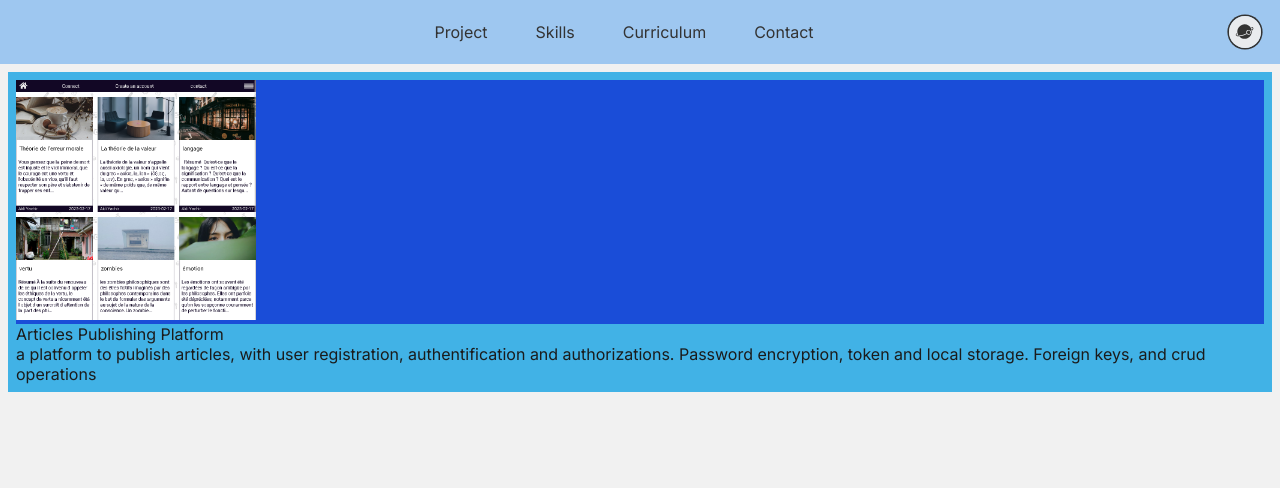
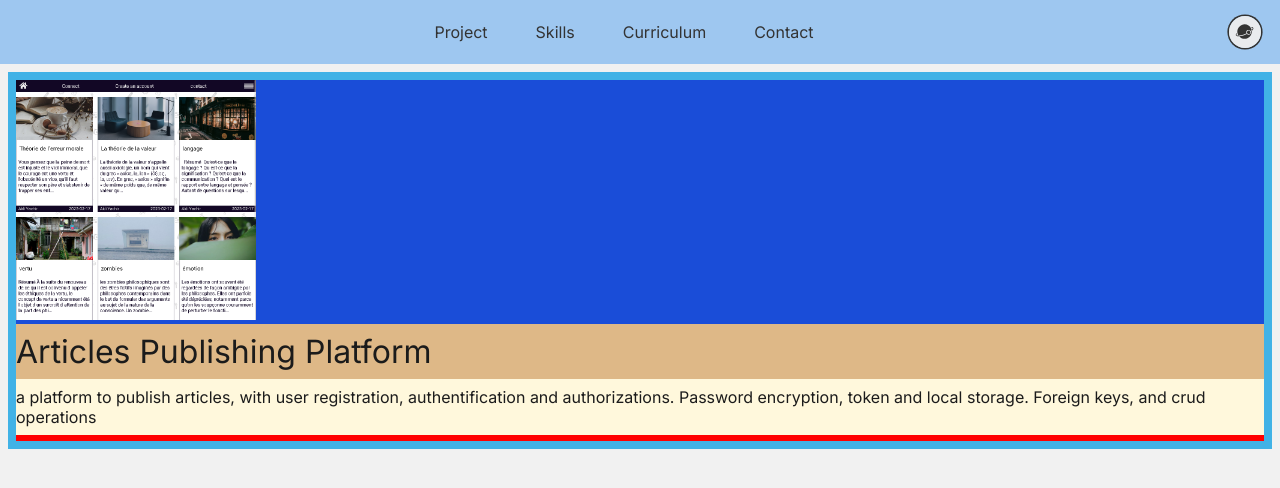
Before and after one commit to akliyachir/portfolio, a React (Vite) app: page / in a window 1280 px wide. Shown: the top 488 px of the page. Built offline with nearby package versions, Linux system fonts and the light colour scheme.

Commit message:
automatizing project card content

```diff
--- a/src/Components/4-ProjectSection/ProjectSection.jsx
+++ b/src/Components/4-ProjectSection/ProjectSection.jsx
@@ -9,17 +9,21 @@ export default function ProjectSection() {
 				const {
 					id,
 					project_name,
-					project_technologies,
 					project_description,
 					project_image_preview,
+					project_link,
+					project_github_repository,
+					project_tech,
 				} = item;
 				return (
 					<ProjectCard
 						key={id}
 						project_name={project_name}
-						project_technologies={project_technologies}
 						project_description={project_description}
 						project_image_preview={project_image_preview}
+						project_link={project_link}
+						project_github_repository={project_github_repository}
+						project_tech={project_tech}
 					/>
 				);
 			})}
--- a/src/Components/5-ProjectCard/ProjectCard.css
+++ b/src/Components/5-ProjectCard/ProjectCard.css
@@ -8,6 +8,36 @@
 	background-color: rgb(26, 77, 216);
 }
 
-.light .project_image_preview {
+.light .ImageHalfProjectCard .project_image_preview {
 	max-width: 15rem;
 }
+
+.light .detailledDescriptionHalfProjectCard {
+	background-color: burlywood;
+}
+
+.light .detailledDescriptionHalfProjectCard .project_name {
+	font-size: 2rem;
+	padding-block: 0.5rem;
+}
+.light .detailledDescriptionHalfProjectCard .project_description {
+	padding-block: 0.5rem;
+	background-color: cornsilk;
+}
+
+.light .detailledDescriptionHalfProjectCard .project_technologies {
+	display: flex;
+	justify-content: flex-start;
+	align-items: center;
+	flex-wrap: wrap;
+	gap: 0.2rem;
+	background-color: red;
+	padding: 0.2rem;
+}
+
+.light .detailledDescriptionHalfProjectCard .project_technologies .tech_name {
+	font-size: 0.9rem;
+	background-color: darkgoldenrod;
+	padding: 0.1rem 0.3rem;
+	border-radius: 0.2rem;
+}
--- a/src/Components/5-ProjectCard/ProjectCard.jsx
+++ b/src/Components/5-ProjectCard/ProjectCard.jsx
@@ -3,24 +3,41 @@ import './ProjectCard.css';
 export default function ProjectCard({
 	id,
 	project_name,
-	project_technologies,
 	project_description,
 	project_image_preview,
 	project_link,
 	project_github_repository,
 	project_tech,
-	backend,
-	frontend,
 }) {
+	console.log(project_tech);
 	return (
 		<div className='ProjectCardContainer'>
 			<div className='ImageHalfProjectCard'>
 				<img src={project_image_preview} className='project_image_preview' alt='' />
 			</div>
-			<div className='secondHalfProjectCard'>
-				<div>{project_name}</div>
-				<p>{project_description}</p>
+			<div className='detailledDescriptionHalfProjectCard'>
+				<div className='project_name'>{project_name}</div>
+				<p className='project_description'>{project_description}</p>
+
+				<div className='project_technologies_title'>{}</div>
+				<div className='project_technologies'>
+					{Object.keys(project_tech).map((project_tech_key) => {
+						return (
+							<div key={Object.keys(project_tech).indexOf(project_tech_key)}></div>
+						);
+					})}
+				</div>
 			</div>
 		</div>
 	);
 }
+
+{
+	/* {project_tech.backend.map((backendItem) => {
+	const { tech_id, tech_name } = backendItem;
+	return (
+		<span className='tech_name' key={tech_id}>
+			{tech_name}
+		</span>
+	); */
+}
--- a/src/ListsAndFixedContent/projectsContent.js
+++ b/src/ListsAndFixedContent/projectsContent.js
@@ -2,7 +2,6 @@ const projectsContent = [
 	{
 		id: 1,
 		project_name: 'Articles Publishing Platform',
-		project_technologies: ['react...'],
 		project_description:
 			'a platform to publish articles, with user registration, authentification and authorizations. Password encryption, token and local storage. Foreign keys, and crud operations',
 		project_image_preview: '/projectsImages/1-articles-publishing-platform.png',
```
